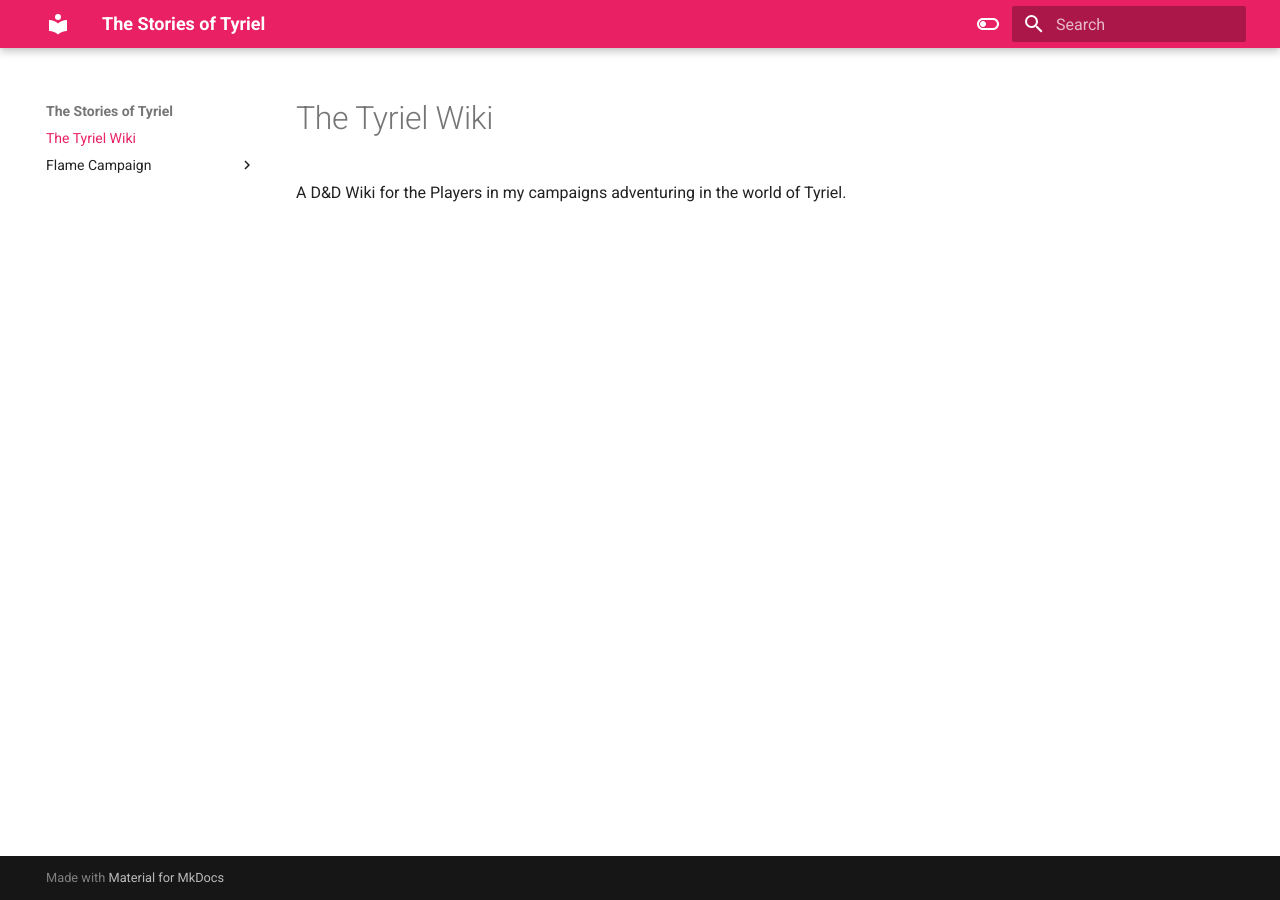
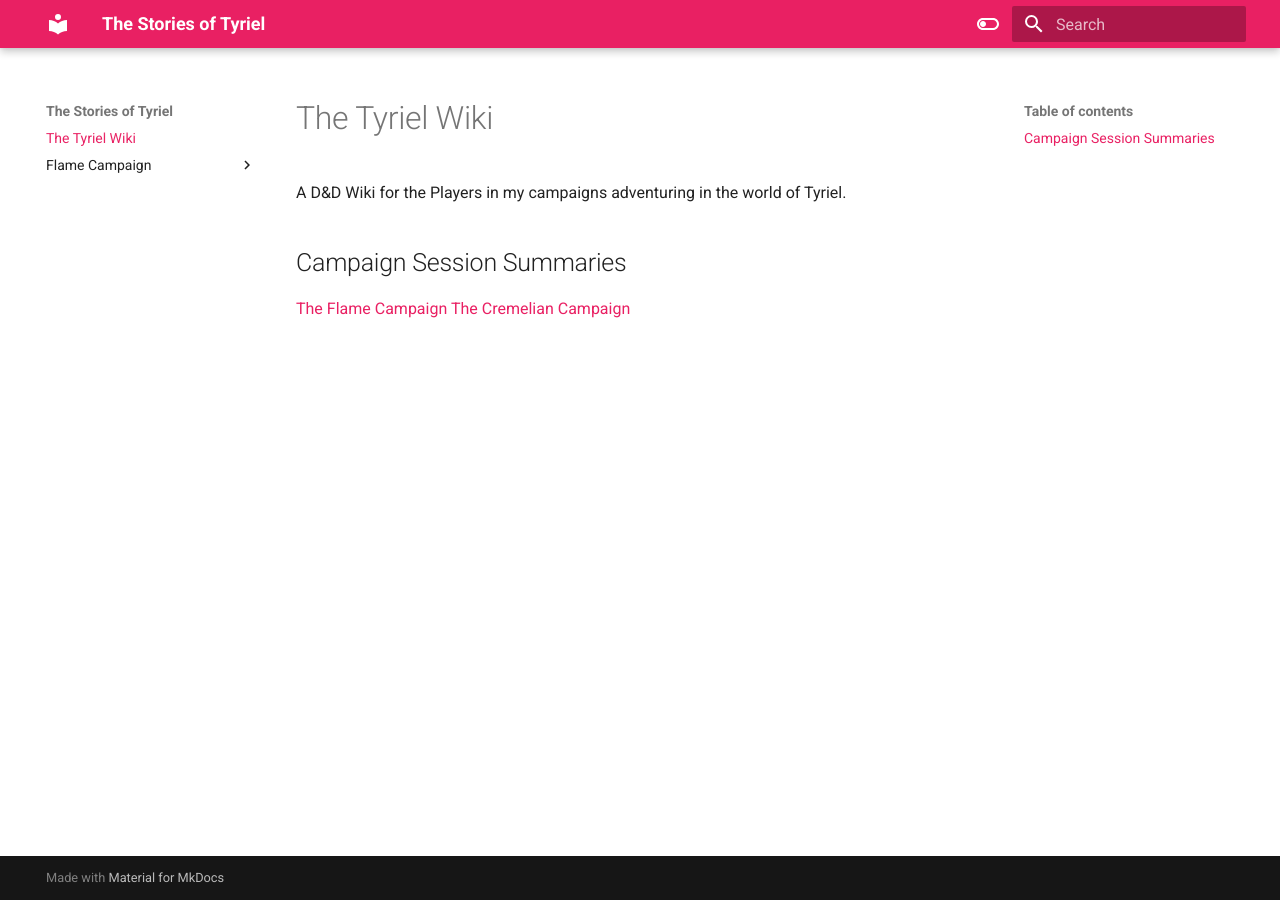
Before and after one commit to krlohnes/tyriel-wiki, an MkDocs documentation site: the page built from docs/index.md, in a window 1280 px wide. Built offline with MkDocs 1.6.1 and Material for MkDocs 9.7.7, drawn with Linux system fonts in a browser that asks for light colours.

Commit message:
Add session overview docs

```diff
--- a/docs/index.md
+++ b/docs/index.md
@@ -1,3 +1,7 @@
 # The Tyriel Wiki
 
 A D&D Wiki for the Players in my campaigns adventuring in the world of Tyriel.
+
+## Campaign Session Summaries
+[The Flame Campaign](https://docs.google.com/document/d/1vkL5N7DTN0_gSaoDIvydDFjUkBucUHVw75haQjCLInk/edit)
+[The Cremelian Campaign](https://docs.google.com/document/d/1ksasxsFFwEZVowfd_98_nMHkaSQOvXpRQ1eXgGRFOhQ/edit)
```
